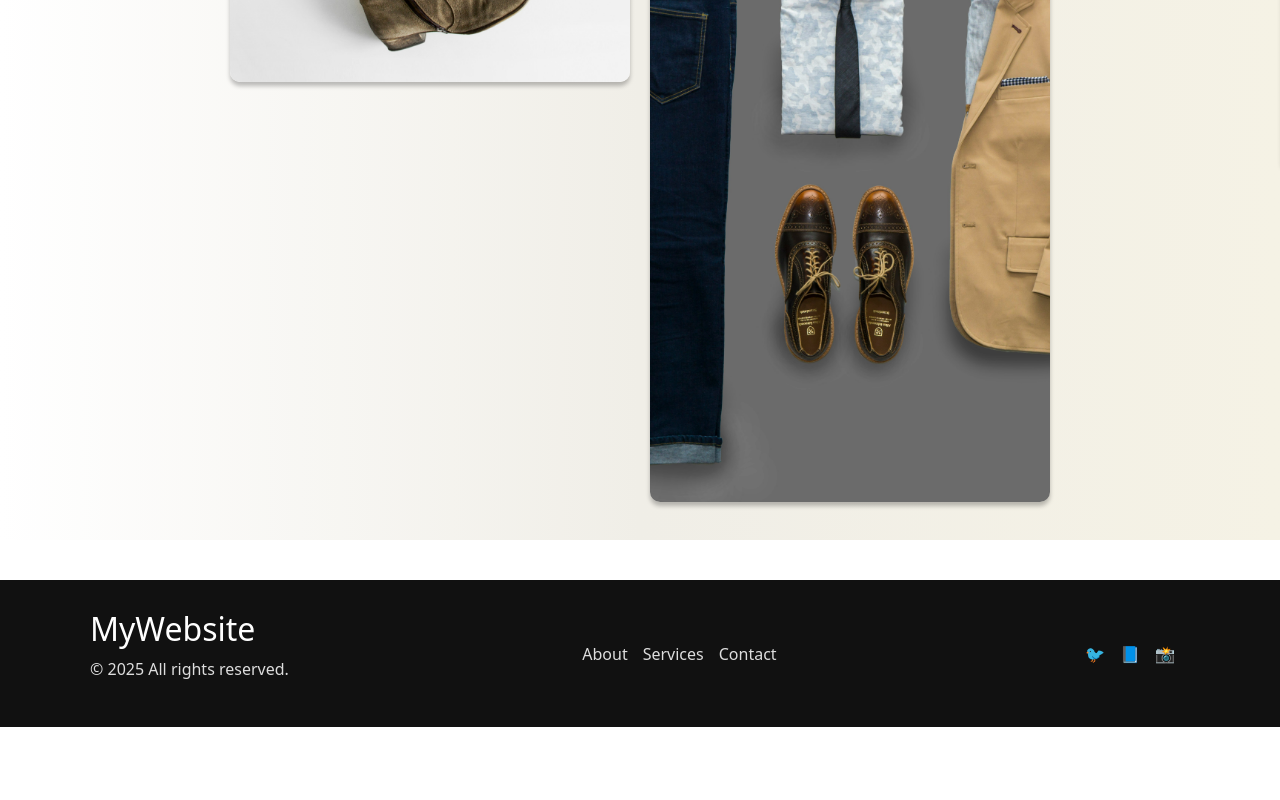
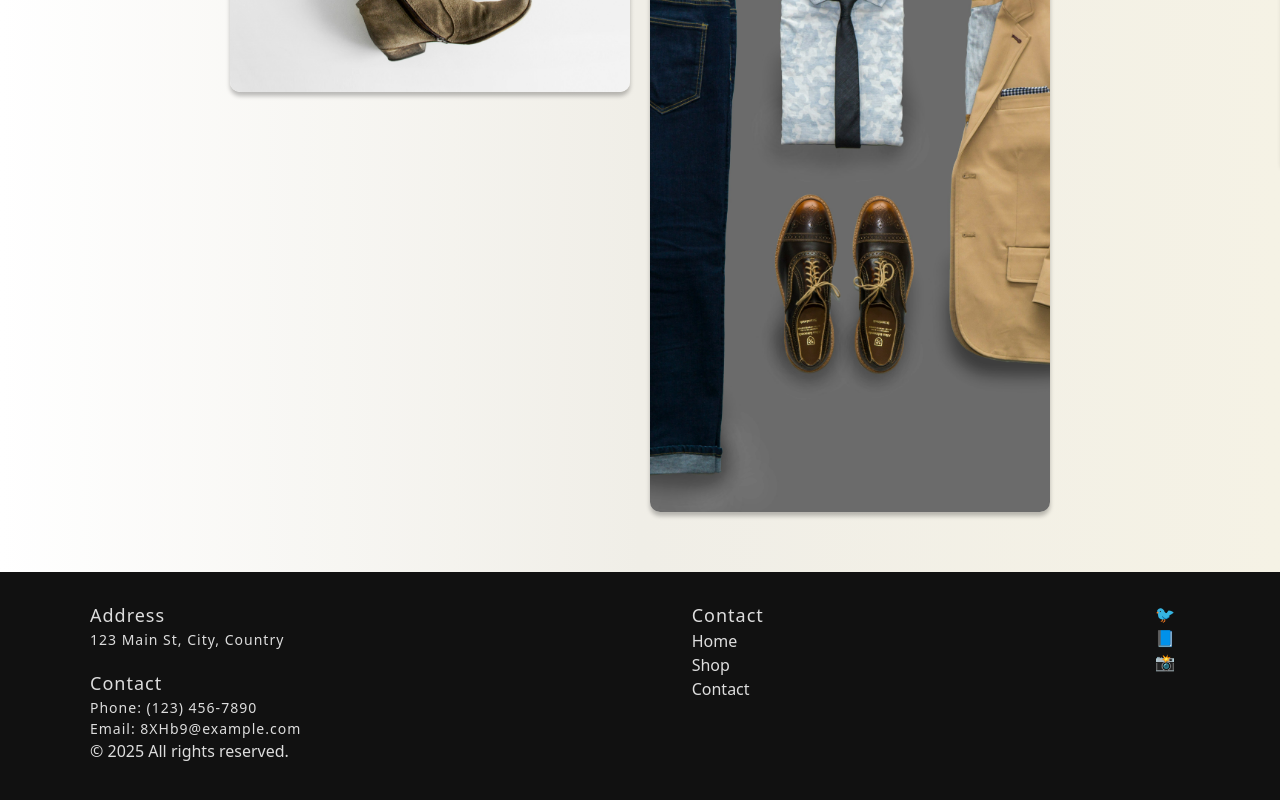
Before and after one commit to ItsJady-Taken/shopping-cart, a React (Vite) app: page /home in a window 1280 px wide. Shown: the part 632-1432 px from the top of the page. Before the commit the page ends 1359 px from the top, so only its background shows below. Built offline with nearby package versions, Linux system fonts and the light colour scheme.

Commit message:
Fix footer links and layout adjustments

```diff
--- a/src/components/Footer.jsx
+++ b/src/components/Footer.jsx
@@ -1,3 +1,4 @@
+import { Link } from "react-router-dom";
 import "../styles/footer.css";
 
 function Footer() {
@@ -5,14 +6,49 @@ function Footer() {
     <footer className="footer">
       <div className="footer-container">
         <div className="footer-left">
-          <h2>MyWebsite</h2>
+          <p style={{ margin: "0px", fontSize: "18px", letterSpacing: "1px" }}>
+            Address
+          </p>
+          <p
+            style={{
+              fontSize: "14px",
+              letterSpacing: "1px",
+              marginBottom: "20px",
+            }}
+          >
+            123 Main St, City, Country
+          </p>
+          <p style={{ margin: "0px", fontSize: "18px", letterSpacing: "1px" }}>
+            Contact
+          </p>
+          <p
+            style={{
+              fontSize: "14px",
+              letterSpacing: "1px",
+              margin: "0",
+            }}
+          >
+            Phone: (123) 456-7890
+          </p>
+          <p
+            style={{
+              fontSize: "14px",
+              letterSpacing: "1px",
+              margin: "0",
+            }}
+          >
+            Email: 8XHb9@example.com
+          </p>
           <p>© {new Date().getFullYear()} All rights reserved.</p>
         </div>
 
         <div className="footer-links">
-          <a href="/about">About</a>
-          <a href="/services">Services</a>
-          <a href="/contact">Contact</a>
+          <p style={{ margin: "0px", fontSize: "18px", letterSpacing: "1px" }}>
+            Contact
+          </p>
+          <Link to={"./home"}>Home</Link>
+          <Link href="/services">Shop</Link>
+          <Link href="/contact">Contact</Link>
         </div>
 
         <div className="footer-socials">
--- a/src/styles/footer.css
+++ b/src/styles/footer.css
@@ -2,7 +2,6 @@
   background: #111;
   color: #ddd;
   padding: 30px 20px;
-  margin-top: 40px;
 }
 
 .footer-container {
@@ -31,3 +30,12 @@
 .footer-socials a:hover {
   color: #1e90ff; /* nice blue hover */
 }
+
+.footer-left,
+.footer-links,
+.footer-socials {
+  height: 200px;
+  display: flex;
+  flex-direction: column;
+  justify-content: flex-start;
+}
--- a/src/styles/home.css
+++ b/src/styles/home.css
@@ -5,7 +5,8 @@
   justify-content: center;
   align-items: center;
 
-  padding: 38px;
+  padding: 48px 42px;
+  padding-bottom: 60px;
   background: linear-gradient(
     90deg,
     rgb(255, 255, 255),
--- a/src/styles/shopping.css
+++ b/src/styles/shopping.css
@@ -1,6 +1,7 @@
 .shop-container {
   width: 100%;
   height: auto;
+  padding-bottom: 40px;
   min-height: 100vh;
   display: flex;
   justify-content: center;
--- a/src/styles/viewPage.css
+++ b/src/styles/viewPage.css
@@ -1,7 +1,7 @@
 .view-container {
   width: 100%;
   height: auto;
-  min-height: 100vh;
+  height: 100vh;
   display: flex;
   flex-direction: column;
   justify-content: baseline;
```
